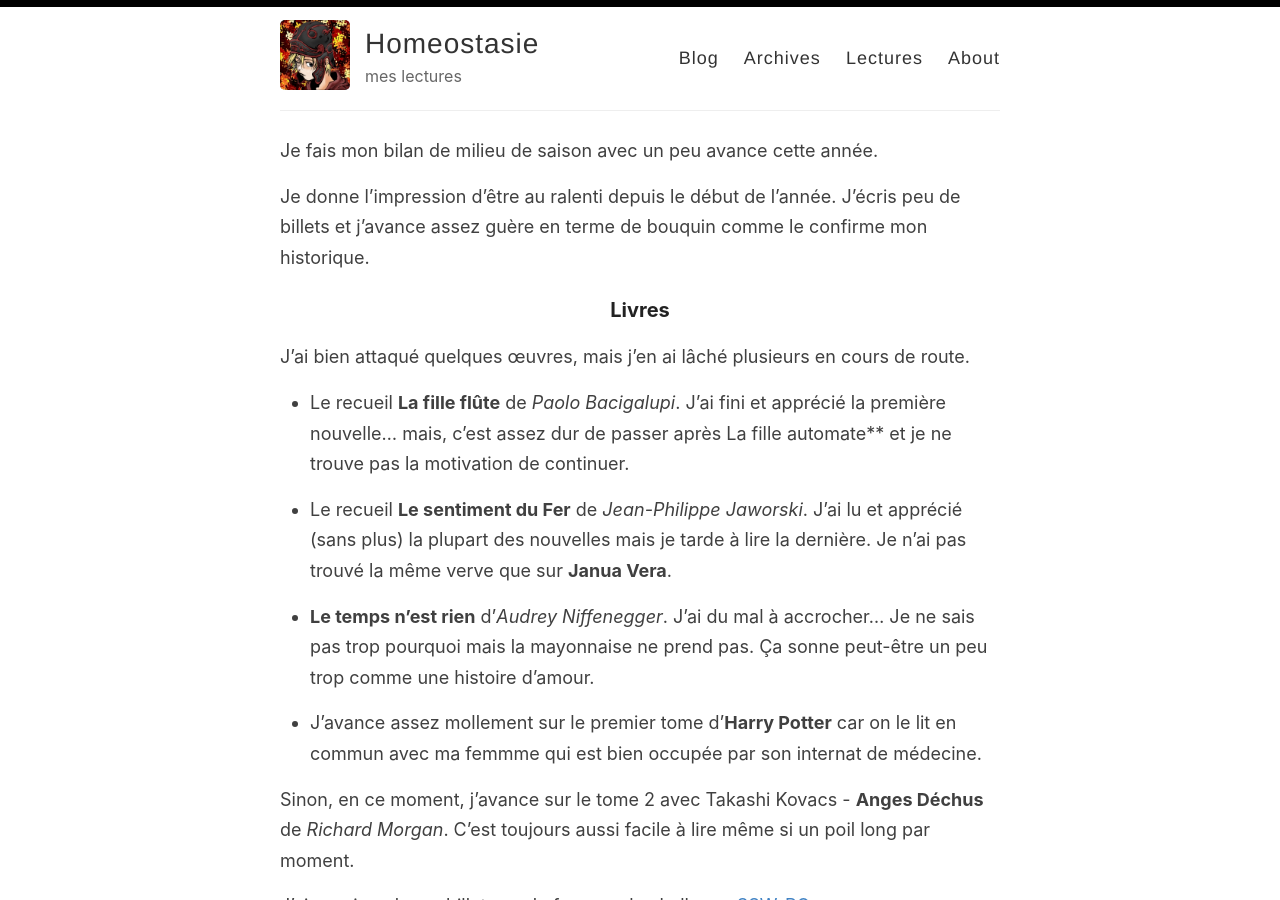
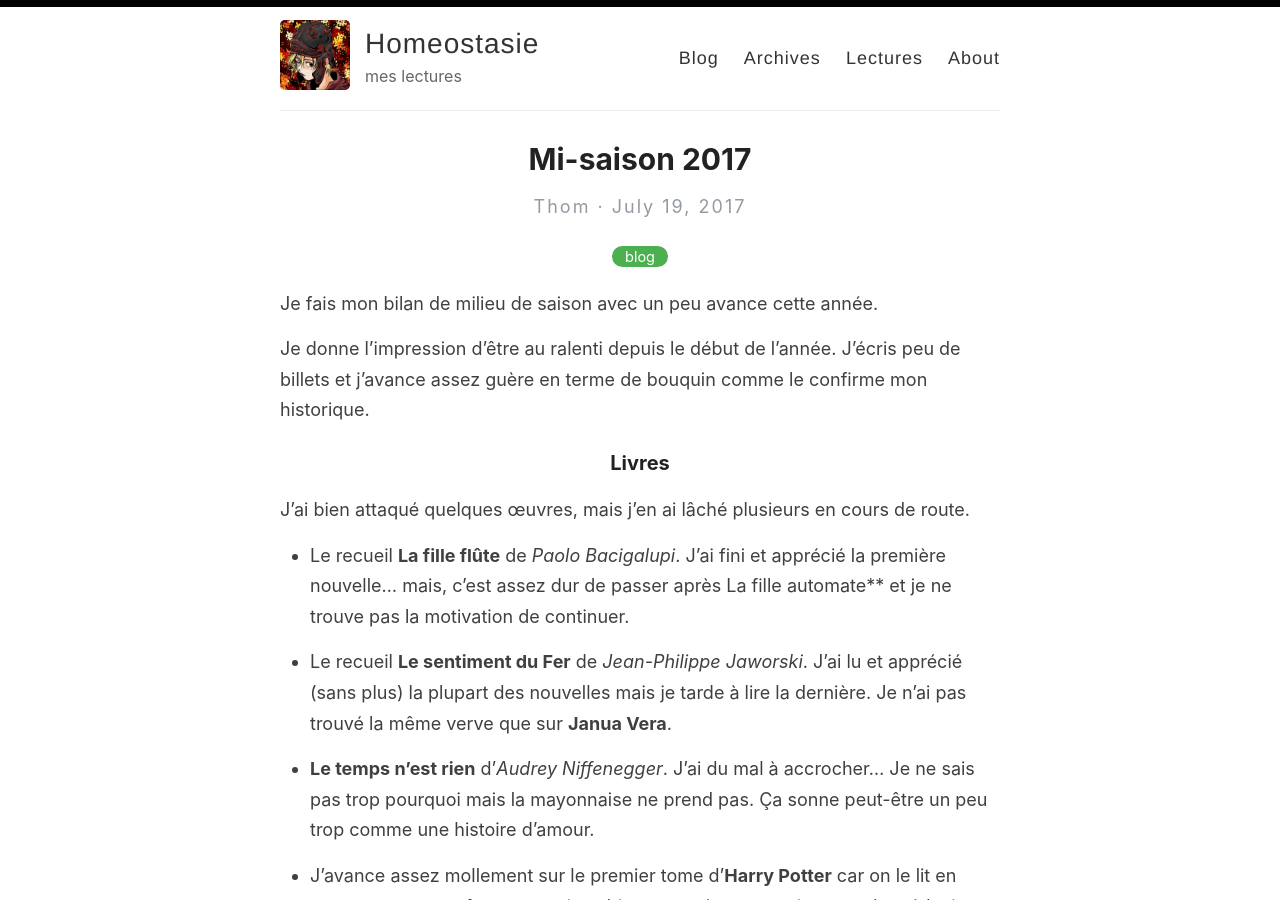
Before and after one commit to homeostasie/bouquins, a Jekyll site: the page built from _posts/2017-07-19-mi-saison-2017.md, in a window 1280 px wide and 900 px high. Built offline with Jekyll 4.4.1, drawn with Linux system fonts in a browser that asks for light colours; comment, search, counter and statistics services are not loaded; some of the changed lines change nothing that is shown.

Commit message:
mi saison 2017 erreur en tête

```diff
--- a/_posts/2017-07-19-mi-saison-2017.md
+++ b/_posts/2017-07-19-mi-saison-2017.md
@@ -1,10 +1,7 @@
 ---
-layout: default
+layout: post
 title: "Mi-saison 2017"
-date: 2017-07-19 00:00:01
-published: 2017-07-19 00:00:01
 categories: blog
-tags: [blog]
 comments: true
 ---
 
```
